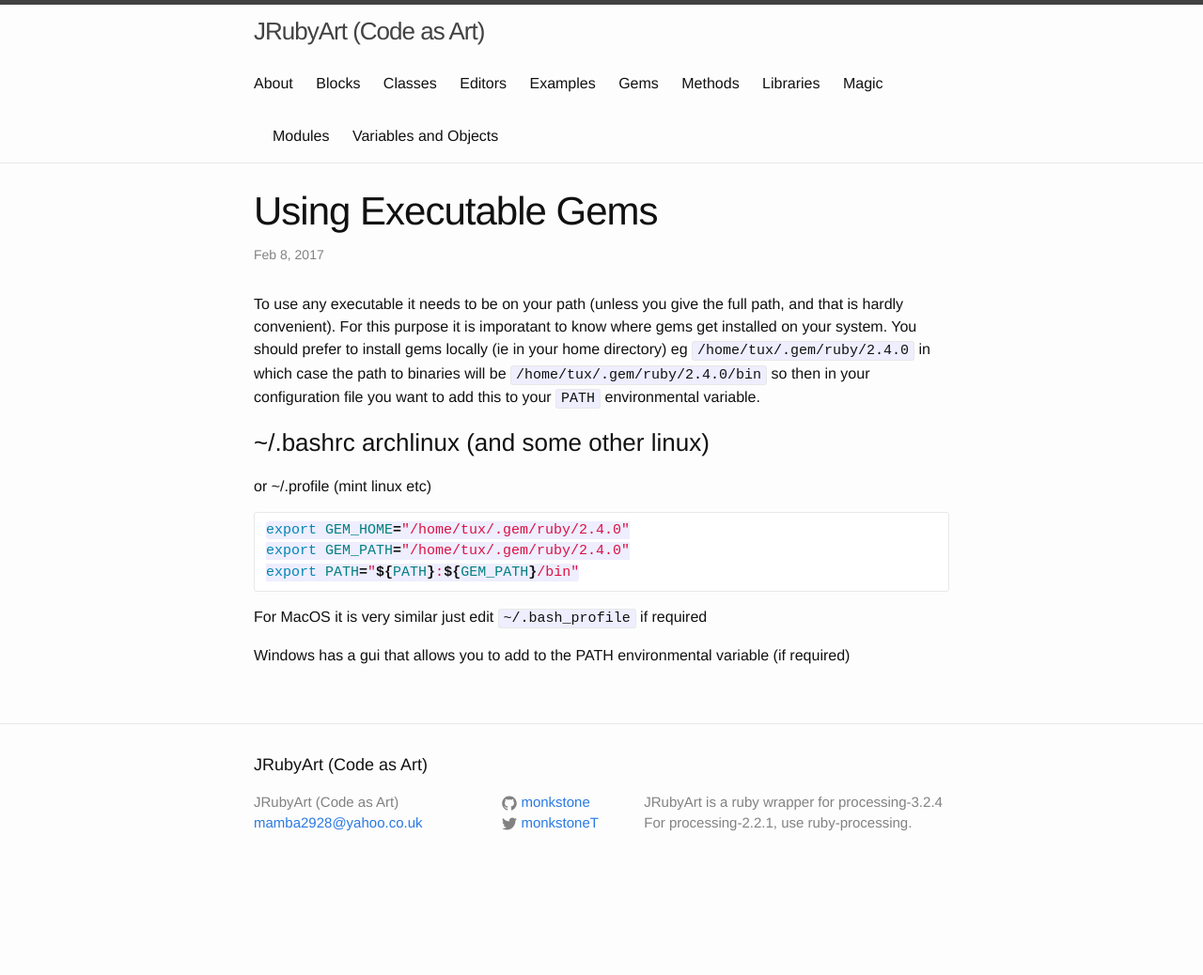
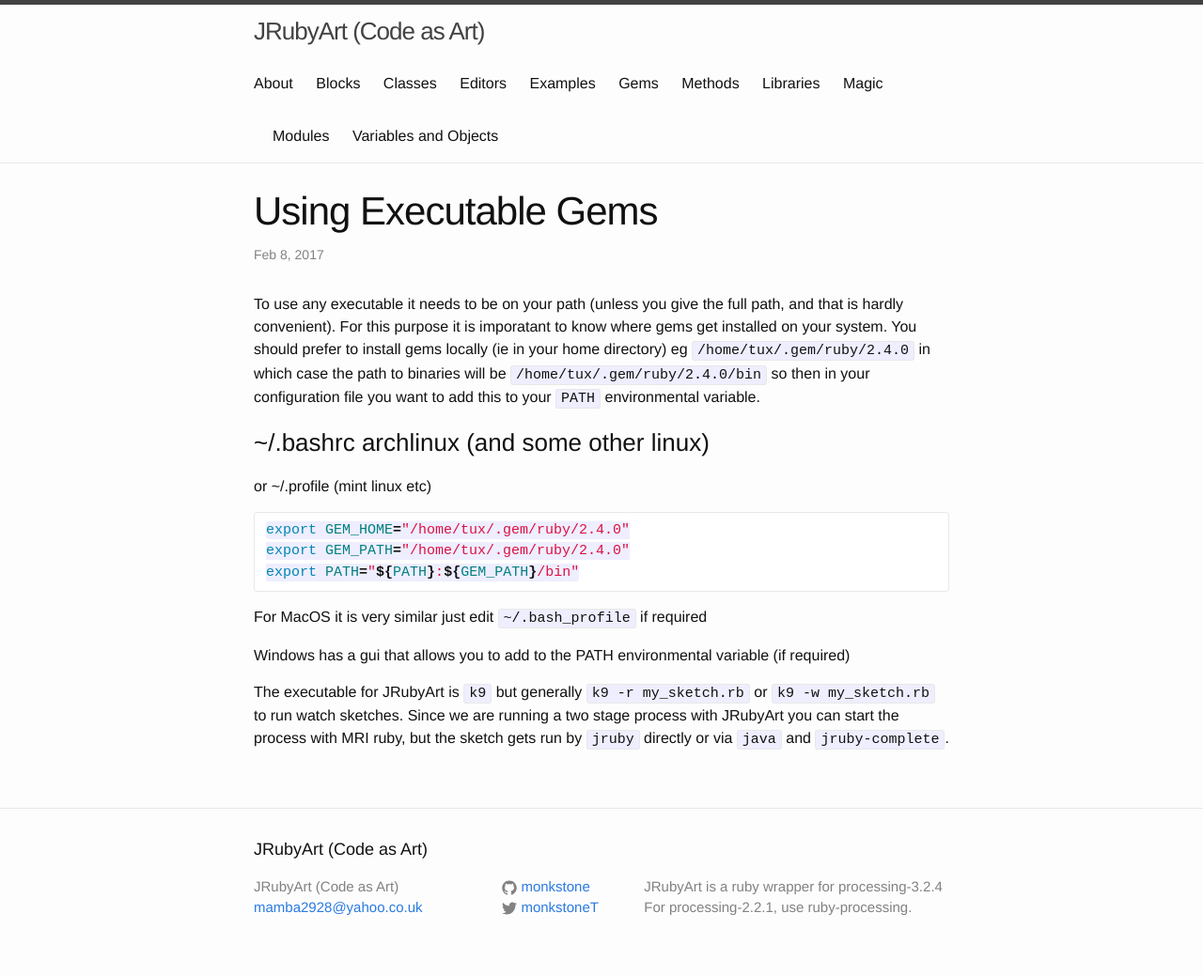
Before and after one commit to ruby-processing/JRubyArt, a Jekyll site: the page built from _gems/executable_gems.md, in a window 1280 px wide. Shown: the whole page at 94% size. Built offline with Jekyll 4.4.1, drawn with Linux system fonts in a browser that asks for light colours; before the commit the page ends 948 px from its top, so only the background shows below that.

Commit message:
installing ruby

```diff
--- a/_gems/executable_gems.md
+++ b/_gems/executable_gems.md
@@ -18,3 +18,5 @@
 For MacOS it is very similar just edit `~/.bash_profile` if required
 
 Windows has a gui that allows you to add to the PATH environmental variable (if required)
+
+The executable for JRubyArt is `k9` but generally `k9 -r my_sketch.rb` or `k9 -w my_sketch.rb` to run watch sketches. Since we are running a two stage process with JRubyArt you can start the process with MRI ruby, but the sketch gets run by `jruby` directly or via `java` and `jruby-complete`.
```
Also changed, not shown: _posts/2017-02-08-installing-ruby.md (renamed from _posts/2017-installing-ruby.md).
